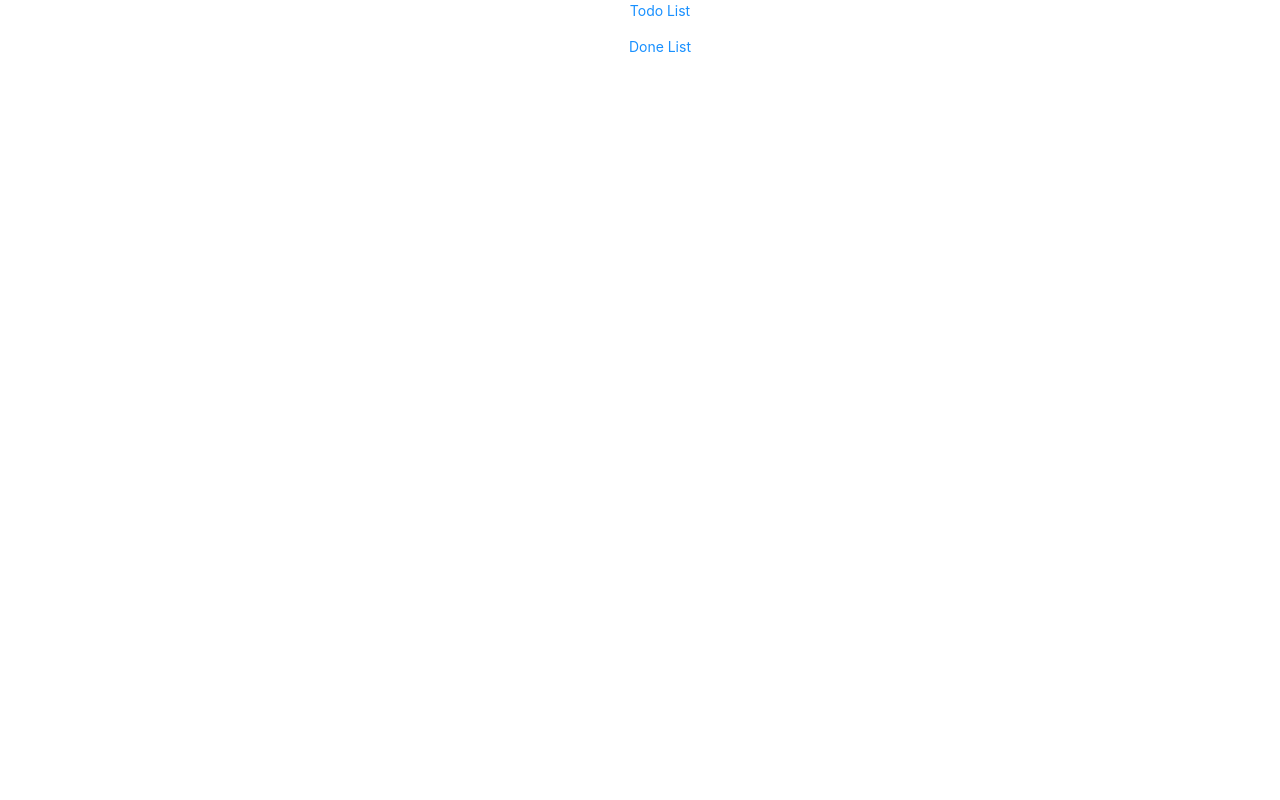
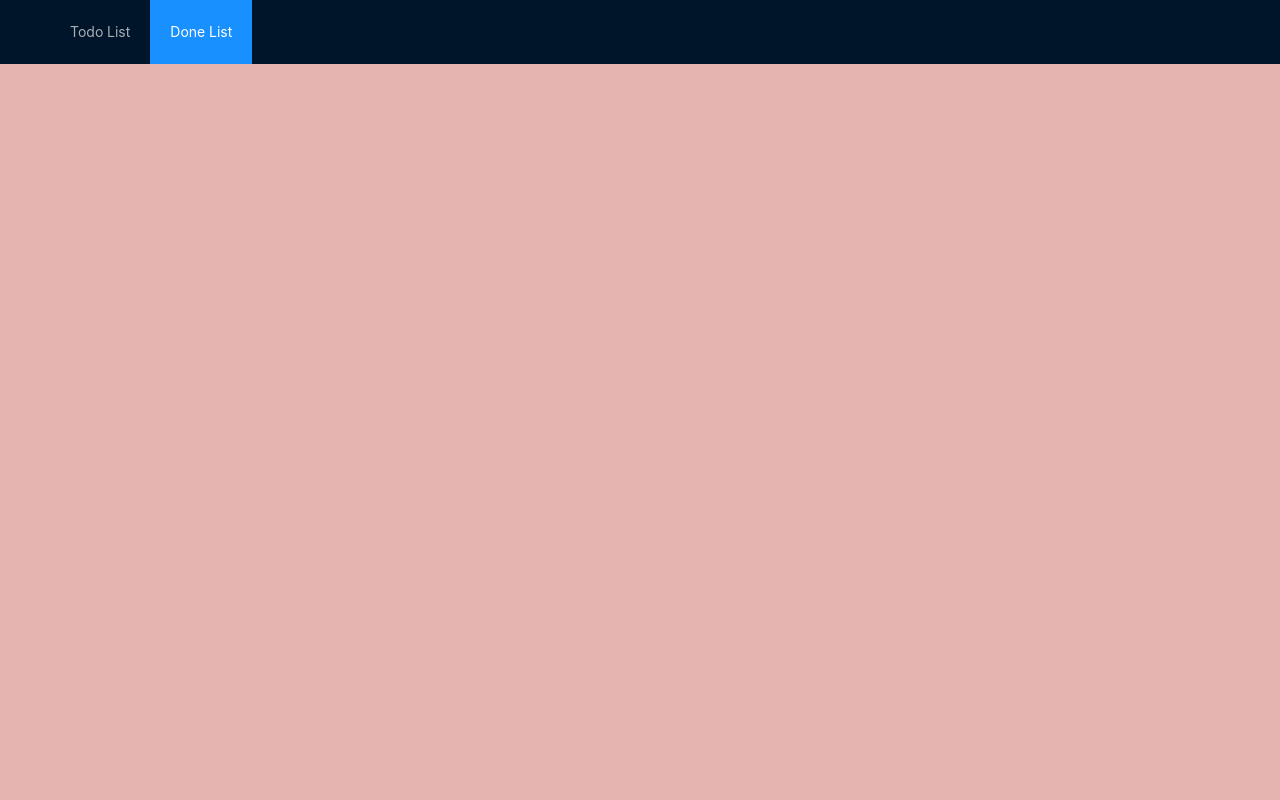
Before and after one commit to janchua19/ToDoList, a React (Create React App) app: page /done in a window 1280 px wide. Shown: the top 800 px of the page. Built offline with nearby package versions, Linux system fonts and the light colour scheme.

Commit message:
[TodoItem-React-Counter][Jan] Implement Ant Design

```diff
--- a/src/App.css
+++ b/src/App.css
@@ -5,6 +5,18 @@
 body{
   background-color: #e6b4b0;
 }
+
+#components-layout-demo-fixed .logo {
+  float: left;
+  width: 120px;
+  height: 31px;
+  margin: 16px 24px 16px 0;
+  background: rgba(255, 255, 255, 0.2);
+}
+.site-layout .site-layout-background {
+  background: #e6b4b0;
+}
+
 
 .App-logo {
   height: 40vmin;
--- a/src/App.js
+++ b/src/App.js
@@ -3,22 +3,34 @@ import TodoList from './features/todos/components/TodoList';
 import {Route, Link, BrowserRouter, Switch} from "react-router-dom";
 import PageNotFound from './features/PageNotFound/PageNotFound';
 import DoneList from './features/todos/components/DoneList';
+import { Layout, Menu} from 'antd';
 
 function App() {
+  const { Header, Content, Footer } = Layout;
   return (
     <div className="App">
       <BrowserRouter>
-        <ul>
-          <Link to = "/"> Todo List </Link>
-        </ul>
-        <ul>
-          <Link to = "/done"> Done List </Link>
-        </ul>
-        <Switch>
-          <Route exact path="/" component={TodoList}></Route>
-          <Route exact path="/done" component={DoneList}></Route>
-          <Route path="*" component={PageNotFound}></Route>
-        </Switch>
+          <Layout>
+            <Header style={{ position: 'fixed', zIndex: 1, width: '100%' }}>
+              <div className="logo" />
+              <Menu theme="dark" mode="horizontal" defaultSelectedKeys={['2']}>
+                <Menu.Item key="1"><Link to = "/">Todo List</Link></Menu.Item>
+                <Menu.Item key="2"><Link to = "/done">Done List</Link></Menu.Item>
+              </Menu>
+            </Header>
+
+            <Content className="site-layout" style={{ padding: '0 0px', marginTop: 64 }}>
+              <div className="site-layout-background" style={{ padding: 24, minHeight: 850 }}>
+              <Switch>
+                <Route exact path="/" component={TodoList}></Route>
+                <Route exact path="/done" component={DoneList}></Route>
+                <Route path="*" component={PageNotFound}></Route>
+              </Switch>
+              </div>
+            </Content>
+
+            <Footer className="footer" style={{ textAlign: 'center', maxHeight:50}}>ITA-6 ©2021 Created by Jan</Footer>
+          </Layout>
       </BrowserRouter>
     </div>
   );
--- a/src/features/todos/components/TodoList.js
+++ b/src/features/todos/components/TodoList.js
@@ -20,12 +20,10 @@ import { AddTodos } from '../reducers/todosSlice';
         }, [])
 
         return (
-            <React.Fragment>
                 <div className = "TodoList-Container">
                     <TodoGroup/>
                     <TodoForm className="TodoList"/>
                 </div>
-            </React.Fragment>
         );
     };
 
--- a/src/features/todos/reducers/todosSlice.js
+++ b/src/features/todos/reducers/todosSlice.js
@@ -1,6 +1,5 @@
 import { createSlice, createEntityAdapter, createSelector } from "@reduxjs/toolkit";
 import {v4 as uuid} from "uuid";
-import TodoItem from "../components/TodoItem";
 
 const todosAdapter = createEntityAdapter();
 const initialState = todosAdapter.getInitialState({
--- a/src/features/todos/styles/TodoForm.css
+++ b/src/features/todos/styles/TodoForm.css
@@ -1,7 +1,7 @@
 .TodoForm{
     margin-top: 20px;
     position: fixed;
-    bottom: 125px;
+    bottom: 105px;
     background-color: #e796a0;
     padding-left: 35px;
     padding-right: 35px;
@@ -11,12 +11,12 @@
 }
 
 .Add{
-    margin-left: 5px;
+    margin-left: 10px;
     color: white;
     background-color: #246D82;
     padding: 10px;
-    padding-left: 30px;
-    padding-right: 30px;
+    padding-left: 40px;
+    padding-right: 40px;
     font-size: 15px;
     border-radius: 5px;
     transition-duration: 0.4s;
@@ -32,5 +32,5 @@
     padding: 10px;
     font-size: 15px;
     border-radius: 5px;
-    width: 310px;
+    width: 810px;
 }
--- a/src/features/todos/styles/TodoItem.css
+++ b/src/features/todos/styles/TodoItem.css
@@ -8,8 +8,8 @@
     padding-top: 5px;
     padding-bottom: 30px;
     border-color: black;
-    max-width: 85%;
-    margin-left: 8%;
+    max-width: 90%;
+    margin-left: 5%;
     background-color: #ecd1cd;
     border-radius: 5px;
     position: relative;
--- a/src/features/todos/styles/TodoList.css
+++ b/src/features/todos/styles/TodoList.css
@@ -1,13 +1,13 @@
 .TodoList-Container{
-    margin-top: 100px;
+    margin-top: 20px;
     background-color: #e796a0;
-    max-width:500px;
-    margin-left: 35%;
+    max-width:1000px;
+    margin-left: 20%;
     padding-top: 15px;
     padding-bottom: 30px;
     border-width: 5px;
     border-color: black;
     border-radius: 5px;
-    height: 600px;
+    height: 650px;
     overflow: auto;
 }
```
